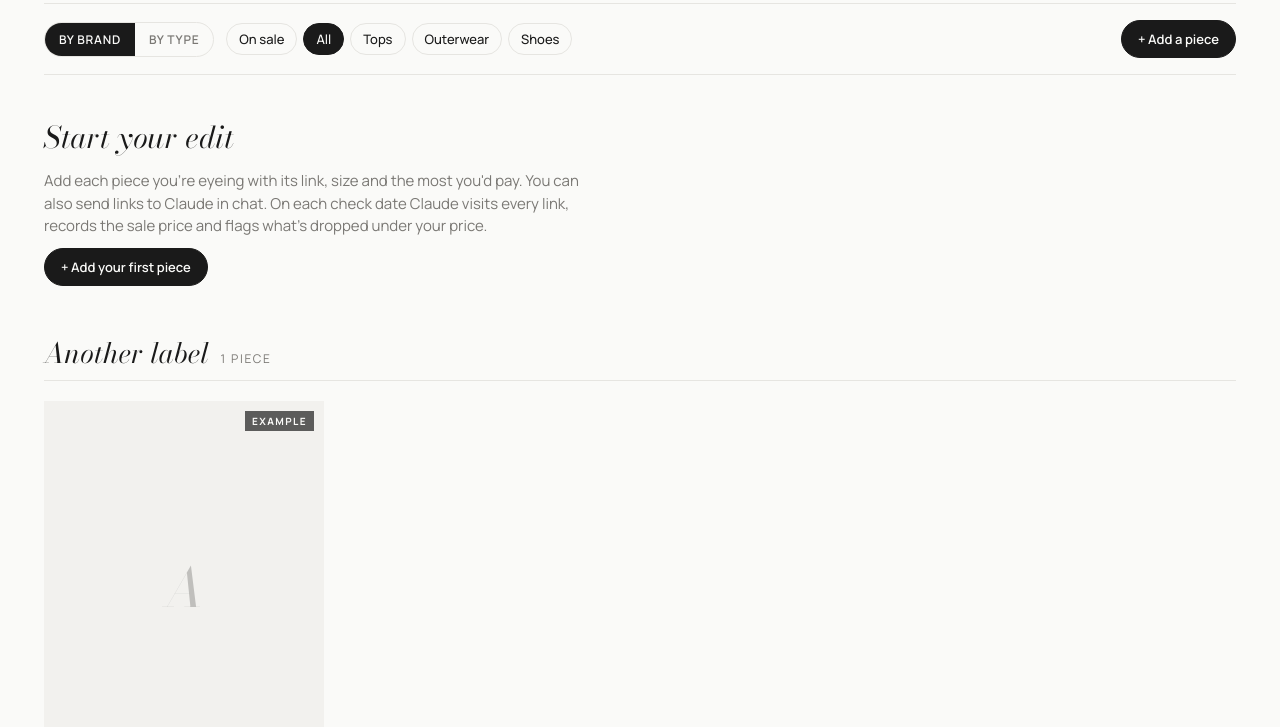
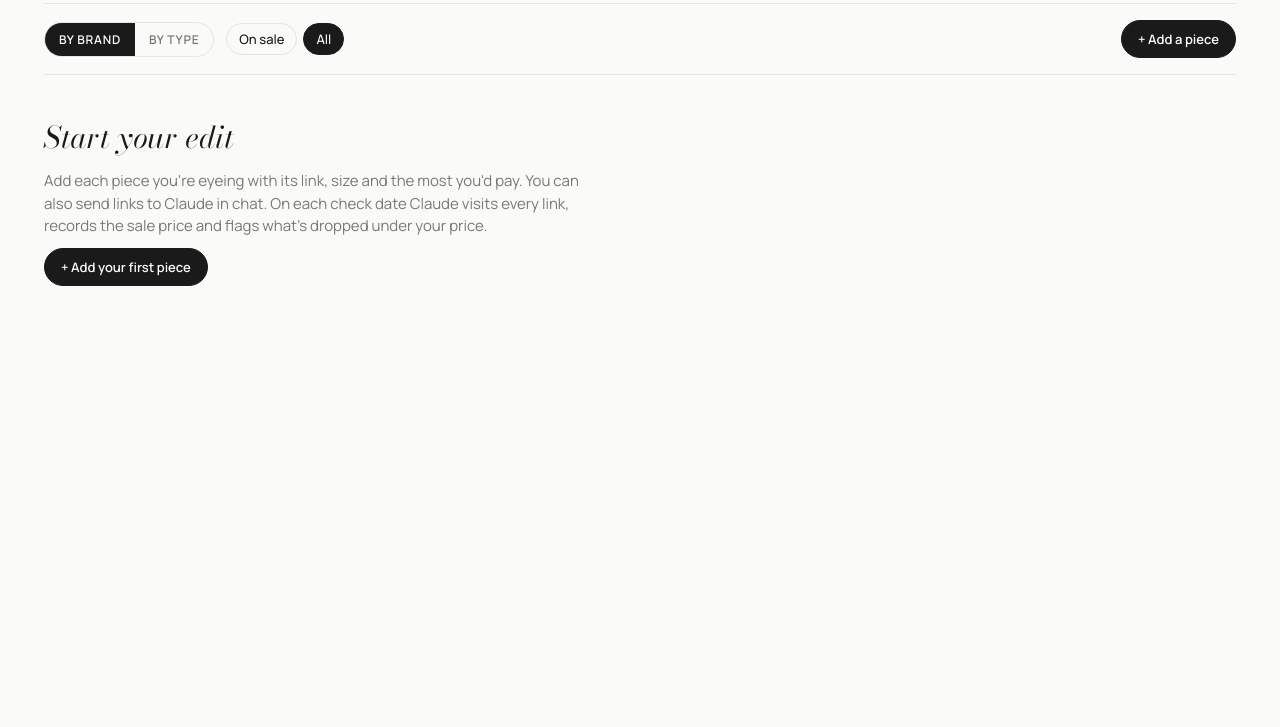
Before and after one commit to ellalwoods/black_friday, a plain HTML site: page index.html in a window 1280 px wide. Shown: the part 73-800 px from the top of the page. Drawn offline with nearby package versions, Linux system fonts and the light colour scheme.

Commit message:
Remove example cards
Co-Authored-By: Claude Opus 5.5 <noreply@anthropic.com>
Claude-Session: https://claude.ai/code/session_01R71v8ML41cQdG1sp6nnqKu

```diff
--- a/index.html
+++ b/index.html
@@ -83,7 +83,6 @@ section.group{padding-top:44px}
 .grid{display:grid;grid-template-columns:repeat(auto-fill,minmax(220px,1fr));gap:32px 24px}
 @media (max-width:520px){.grid{grid-template-columns:repeat(2,minmax(0,1fr));gap:14px}}
 .card{display:flex;flex-direction:column;min-width:0}
-.card.example{opacity:.7}
 .ph{position:relative;aspect-ratio:3/4;background:var(--soft);overflow:hidden}
 .ph img{width:100%;height:100%;object-fit:cover;display:block}
 .mono{position:absolute;inset:0;display:grid;place-items:center;font-family:var(--display);font-style:italic;font-size:54px;color:var(--muted);opacity:.6}
@@ -190,11 +189,6 @@ section.group{padding-top:44px}
 const REPO="ellalwoods/black_friday";
 const TYPES=["Tops","Knitwear","Dresses","Skirts","Pants & jeans","Outerwear","Tailoring","Activewear","Swim","Shoes","Bags","Jewellery","Accessories","Beauty","Home","Other"];
 const PRIO={1:"Only if cheap",2:"Want",3:"Must have"};
-const EXAMPLES=[
- {id:"ex1",example:true,brand:"Example brand",name:"Relaxed linen shirt",type:"Tops",variant:"AU 10, white",usualPrice:149,maxPrice:110,salePrice:104.3,status:"sale",url:"#"},
- {id:"ex2",example:true,brand:"Example brand",name:"Leather ballet flats",type:"Shoes",variant:"EU 38",usualPrice:220,maxPrice:160,status:"full",url:"#"},
- {id:"ex3",example:true,brand:"Another label",name:"Wool-blend coat",type:"Outerwear",variant:"S, camel",usualPrice:450,maxPrice:300,status:"unchecked",url:"#"}
-];
 let items=[], meta={}, loaded=false;
 let groupBy="brand", typeFilter=null, saleOnly=false, editing=null, delArmed=false;
 
@@ -206,7 +200,7 @@ const safeImg=p=>/^images\/[A-Za-z0-9._-]+$/.test(p||"")?p:null;
 function pctOff(it){return (it.salePrice!=null&&it.usualPrice)?Math.round((1-it.salePrice/it.usualPrice)*100):null}
 function isHit(it){return it.status==="sale"&&it.salePrice!=null&&it.maxPrice!=null&&it.salePrice<=it.maxPrice}
 function fmtWhen(iso){if(!iso)return"";const d=new Date(iso);return isNaN(d)?"":d.toLocaleString("en-AU",{weekday:"short",day:"numeric",month:"short",hour:"numeric",minute:"2-digit",timeZone:"Australia/Brisbane"})}
-function src(){return items.length?items:(loaded?EXAMPLES:[])}
+function src(){return items}
 function shown(){return src().filter(it=>(!typeFilter||it.type===typeFilter)&&(!saleOnly||it.status==="sale"))}
 
 function renderStats(){
@@ -220,7 +214,7 @@ function renderStats(){
   if(meta.lastRun)$("#scanline").textContent="Checked "+fmtWhen(meta.lastRun);
 }
 function renderChips(){
-  const s=items.length?items:EXAMPLES;
+  const s=items;
   const present=TYPES.filter(t=>s.some(i=>i.type===t));
   $("#chips").innerHTML=`<button type="button" class="chip salechip" data-sale aria-pressed="${saleOnly}">On sale</button>`+
    `<button type="button" class="chip" data-type="" aria-pressed="${!typeFilter}">All</button>`+
@@ -234,11 +228,10 @@ function card(it){
     ?`<span class="now s">${aud(it.salePrice)}</span>${it.usualPrice?`<span class="was">${aud(it.usualPrice)}</span>`:""}`
     :(it.usualPrice?`<span class="now">${aud(it.usualPrice)}</span>`:"");
   const link=safeUrl(it.url);
-  return `<article class="card${it.example?" example":""}">
+  return `<article class="card">
     <div class="ph"><div class="mono" aria-hidden="true">${esc((it.brand||"?").trim().slice(0,1).toUpperCase())}</div>${im?`<img src="${esc(im)}" alt="${esc(it.name)}" loading="lazy" onerror="this.remove()">`:""}
       ${off>0&&it.status==="sale"?`<span class="badge">−${off}%</span>`:""}
-      ${it.example?`<span class="ex">Example</span>`:""}
-      <span class="stchip ${esc(stc)}">${st}</span></div>
+            <span class="stchip ${esc(stc)}">${st}</span></div>
     <div class="body">
       <div class="brand">${esc(it.brand)}</div>
       <div class="name">${esc(it.name)}</div>
@@ -248,7 +241,7 @@ function card(it){
       ${it.scanNote?`<div class="scan">${esc(it.scanNote)}</div>`:""}
       <div class="actions">
         ${link?`<a class="btn" href="${esc(link)}" target="_blank" rel="noopener">Shop ↗</a>`:""}
-        ${it.example?"":`<button type="button" class="btn ghost" data-edit="${esc(it.id)}">Edit</button>`}
+        <button type="button" class="btn ghost" data-edit="${esc(it.id)}">Edit</button>
       </div>
     </div></article>`;
 }
@@ -259,7 +252,7 @@ function render(){
   let pre="";
   if(!items.length)pre=`<div class="empty"><h2>Start your edit</h2><p>Add each piece you're eyeing with its link, size and the most you'd pay. You can also send links to Claude in chat. On each check date Claude visits every link, records the sale price and flags what's dropped under your price.</p><p><button type="button" class="btn accent" data-add>+ Add your first piece</button></p></div>`;
   const s=shown();
-  if(!s.length){list.innerHTML=pre+`<div class="empty"><p>Nothing matches these filters.</p></div>`;return}
+  if(!s.length){list.innerHTML=pre+`${items.length?'<div class="empty"><p>Nothing matches these filters.</p></div>':""}`;return}
   const groups=new Map();
   for(const it of s){const k=groupBy==="brand"?(it.brand||"Unbranded"):(it.type||"Other");if(!groups.has(k))groups.set(k,[]);groups.get(k).push(it)}
   let keys=[...groups.keys()];
```
